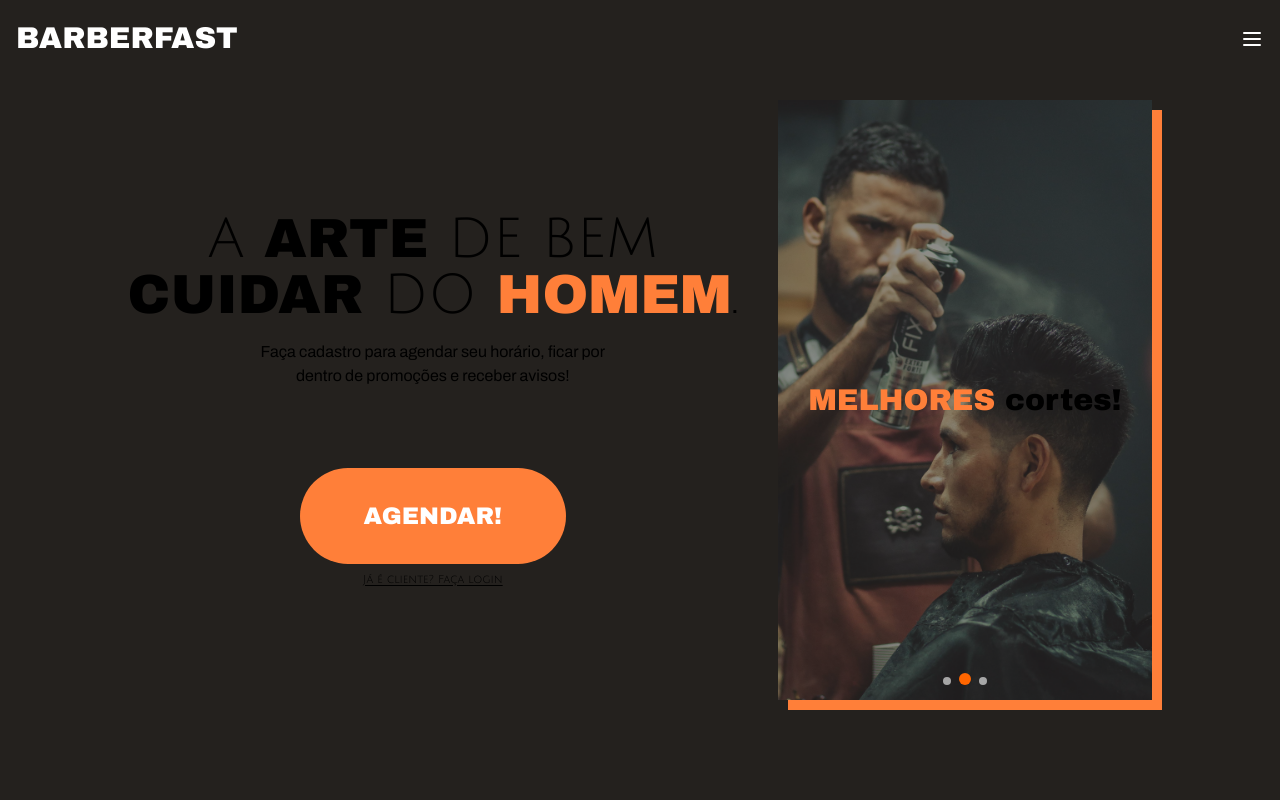
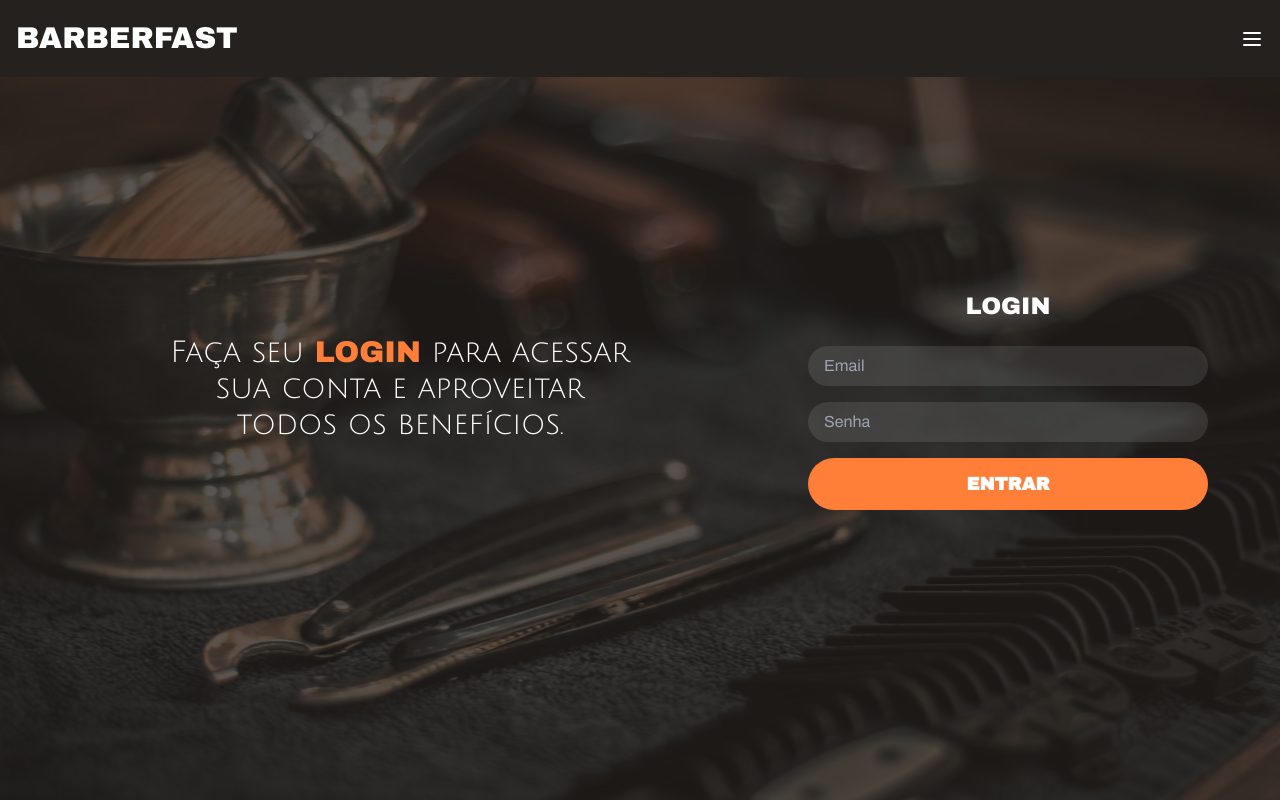
Before and after one commit to Turgho/BarberFast, a Next.js app in the folder frontend/frontend-barberfast/: page /login in a window 1280 px wide. Before the commit this address had no page. Shown: the top 800 px of the page. Built offline with nearby package versions, Linux system fonts and the light colour scheme.

Commit message:
add: login page

```diff
--- /dev/null
+++ b/frontend/frontend-barberfast/src/pages/login.tsx
@@ -0,0 +1,129 @@
+import Navbar from "@/components/navbar";
+import "@/styles/globals.css";
+import { useState } from "react";
+import { useRouter } from 'next/router';
+
+export default function Login() {
+    // Estado para armazenar os dados do formulário
+    const [formData, setFormData] = useState({
+        email: "",
+        senha: "",
+    });
+
+    // Estado para armazenar mensagens de erro
+    const [errors, setErrors] = useState<{ [key: string]: string }>({});
+    const [isSubmitting, setIsSubmitting] = useState(false);
+    const router = useRouter();
+
+    // Manipula mudanças nos campos do formulário
+    const handleChange = (e: React.ChangeEvent<HTMLInputElement>) => {
+        const { name, value } = e.target;
+        setFormData({
+            ...formData,
+            [name]: value
+        });
+    };
+
+    // Manipula o envio do formulário
+    const handleSubmit = async (e: React.FormEvent) => {
+        e.preventDefault();
+        let validationErrors: { [key: string]: string } = {};
+
+        // Validação do email e senha
+        if (!formData.email.includes("@")) validationErrors.email = "Email inválido.";
+        if (!formData.senha) validationErrors.senha = "A senha é obrigatória.";
+
+        setErrors(validationErrors);
+
+        // Se houver erros, interrompe o envio
+        if (Object.keys(validationErrors).length > 0) return;
+
+        setIsSubmitting(true);
+
+        try {
+            // Envia os dados para a API
+            const response = await fetch("http://192.168.1.4:5050/v1/login", {
+                method: "POST",
+                headers: {
+                    "Content-Type": "application/json",
+                },
+                body: JSON.stringify(formData),
+            });
+
+            const data = await response.json();
+
+            if (response.ok) {
+                // Armazena o token no localStorage
+                sessionStorage.setItem("token", data.token);;
+                sessionStorage.setItem("username", data.username);
+                sessionStorage.setItem("user_id", data.user_id)
+
+                // Redireciona para a página inicial em caso de sucesso
+                router.push("/agendar");
+            } else {
+                // Define erro de login inválido
+                setErrors({ email: "Email ou senha inválidos." });
+                setIsSubmitting(false);
+            }
+        } catch (error) {
+            console.error("Erro ao enviar dados:", error);
+            setIsSubmitting(false);
+        }
+    };
+
+    return (
+        <>
+            <Navbar />
+            <section id="login" className="bg-login bg-cover min-h-screen flex flex-col justify-center items-center">
+                <div className="overlay flex flex-col justify-center items-center bg-mainColor/75 absolute w-full h-full">
+                    <div className="login flex flex-col md:flex-row items-center justify-center gap-8 p-6 md:p-12">
+                        {/* Seção esquerda com texto explicativo */}
+                        <div className="box-esquerda flex-1 text-center md:text-left px-4 md:px-[10%]">
+                            <h1 className="text-xl text-center md:text-3xl text-white mb-6">
+                                Faça seu <span className="text-laranja">LOGIN</span> para acessar sua conta e aproveitar todos os benefícios.
+                            </h1>
+                        </div>
+                        {/* Seção direita com o formulário de login */}
+                        <div className="box-direita flex-1 flex items-center justify-center p-6 rounded-xl w-full max-w-md">
+                            <form onSubmit={handleSubmit} className="w-full font-archivo">
+                                <h2 className="text-white text-2xl font-archivo-black mb-6 text-center">LOGIN</h2>
+                                <div className="mb-4">
+                                    {/* Campo de email */}
+                                    <input
+                                        type="email"
+                                        name="email"
+                                        value={formData.email}
+                                        placeholder="Email"
+                                        onChange={handleChange}
+                                        className="w-full px-4 py-2 rounded-full bg-white/10 text-white focus:outline-none focus:ring-2 focus:ring-laranja"
+                                    />
+                                    {errors.email && <p className="text-red-500 text-sm">{errors.email}</p>}
+                                </div>
+                                <div className="mb-4">
+                                    {/* Campo de senha */}
+                                    <input
+                                        type="password"
+                                        name="senha"
+                                        value={formData.senha}
+                                        placeholder="Senha"
+                                        onChange={handleChange}
+                                        className="w-full px-4 py-2 rounded-full bg-white/10 text-white focus:outline-none focus:ring-2 focus:ring-laranja"
+                                    />
+                                    {errors.senha && <p className="text-red-500 text-sm">{errors.senha}</p>}
+                                </div>
+                                {/* Botão de envio */}
+                                <button
+                                    type="submit"
+                                    className="w-full bg-laranja font-archivo-black text-white py-3 rounded-full font-bold text-lg hover:bg-orange-500 transition"
+                                    disabled={isSubmitting}
+                                >
+                                    {isSubmitting ? 'Entrando...' : 'ENTRAR'}
+                                </button>
+                            </form>
+                        </div>
+                    </div>
+                </div>
+            </section>
+        </>
+    );
+}
```
